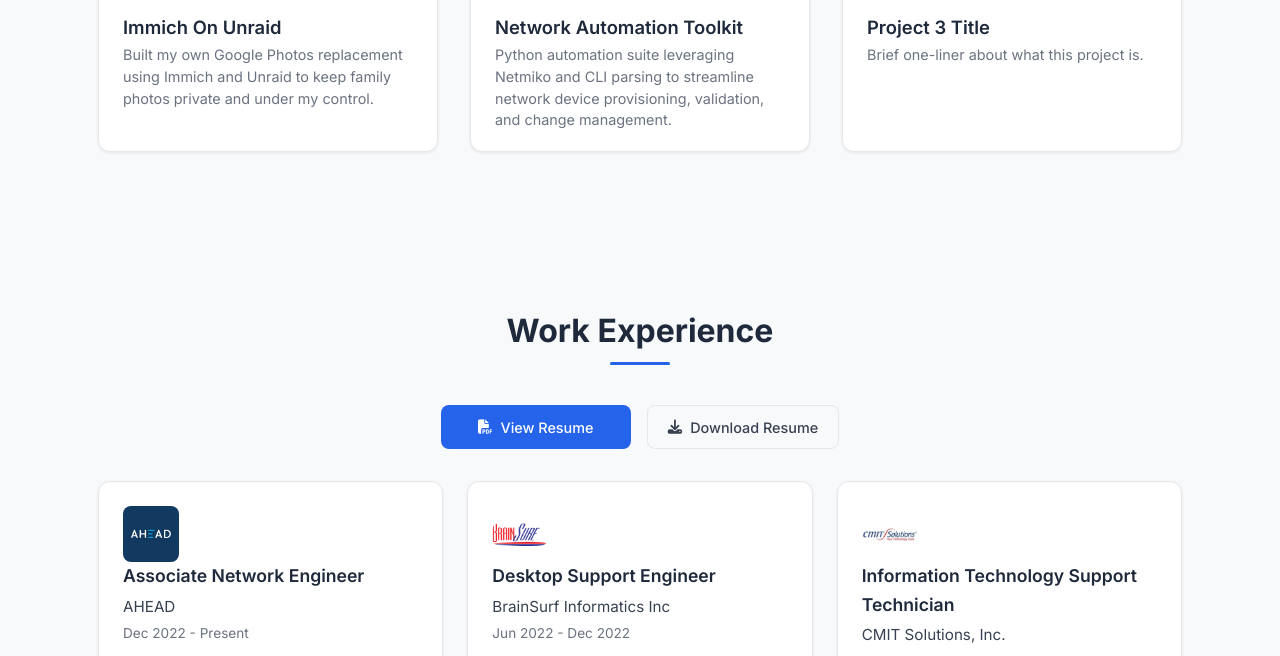
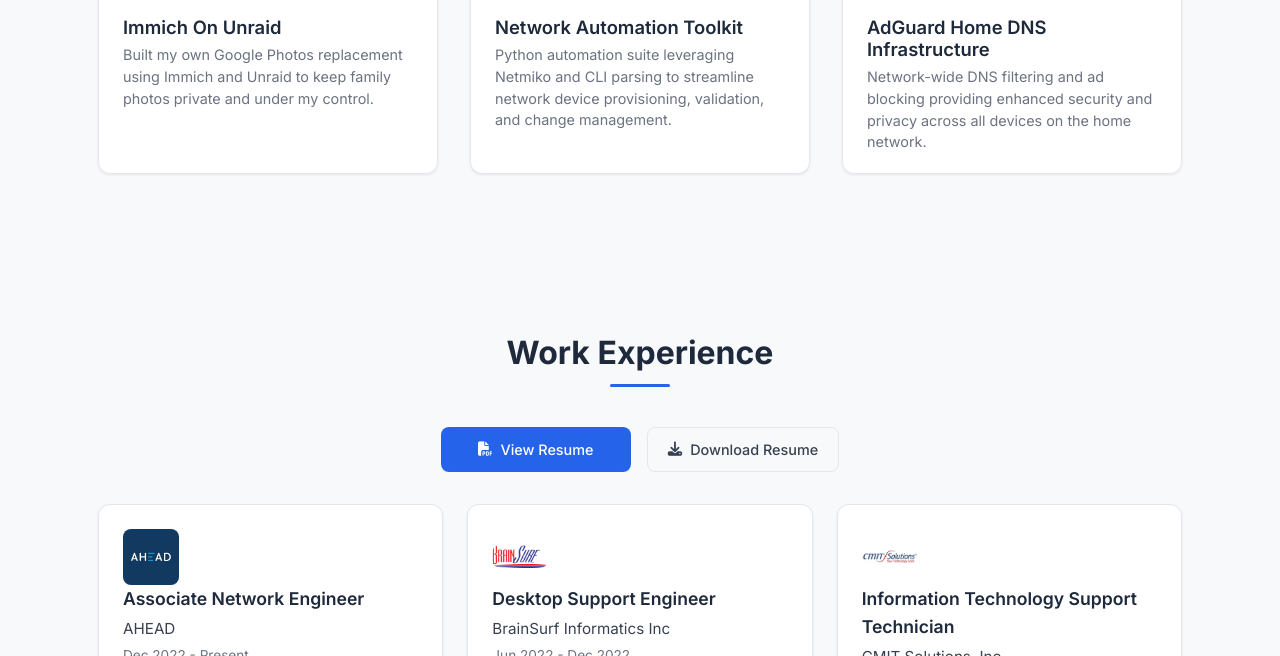
Before and after one commit to kischoaf/kischoaf.github.io, a Jekyll site: the page built from index.html, in a window 1280 px wide and 900 px high, scrolled down 999 px, cut to the strip 244-900 px from the top of the window. Built offline with Jekyll 4.4.1, drawn with Linux system fonts in a browser that asks for light colours.

Commit message:
Update project 3 to AdGuard Home DNS Infrastructure
Co-Authored-By: Claude Opus 4.6 <noreply@anthropic.com>

```diff
--- a/_data/projects.yml
+++ b/_data/projects.yml
@@ -12,9 +12,9 @@
   thumbnail: netmiko_logo.jpg
   desc: Python automation suite leveraging Netmiko and CLI parsing to streamline network device provisioning, validation, and change management.
 
-- title: Project 3 Title
-  category: Networking / Automation / Homelab
-  date: Month Year
+- title: AdGuard Home DNS Infrastructure
+  category: Networking / Security / Homelab
+  date: 2023 - Present
   page-name: project-3
-  thumbnail: placeholder.jpg
-  desc: Brief one-liner about what this project is.
+  thumbnail: adguard_logo.jpg
+  desc: Network-wide DNS filtering and ad blocking providing enhanced security and privacy across all devices on the home network.
```
